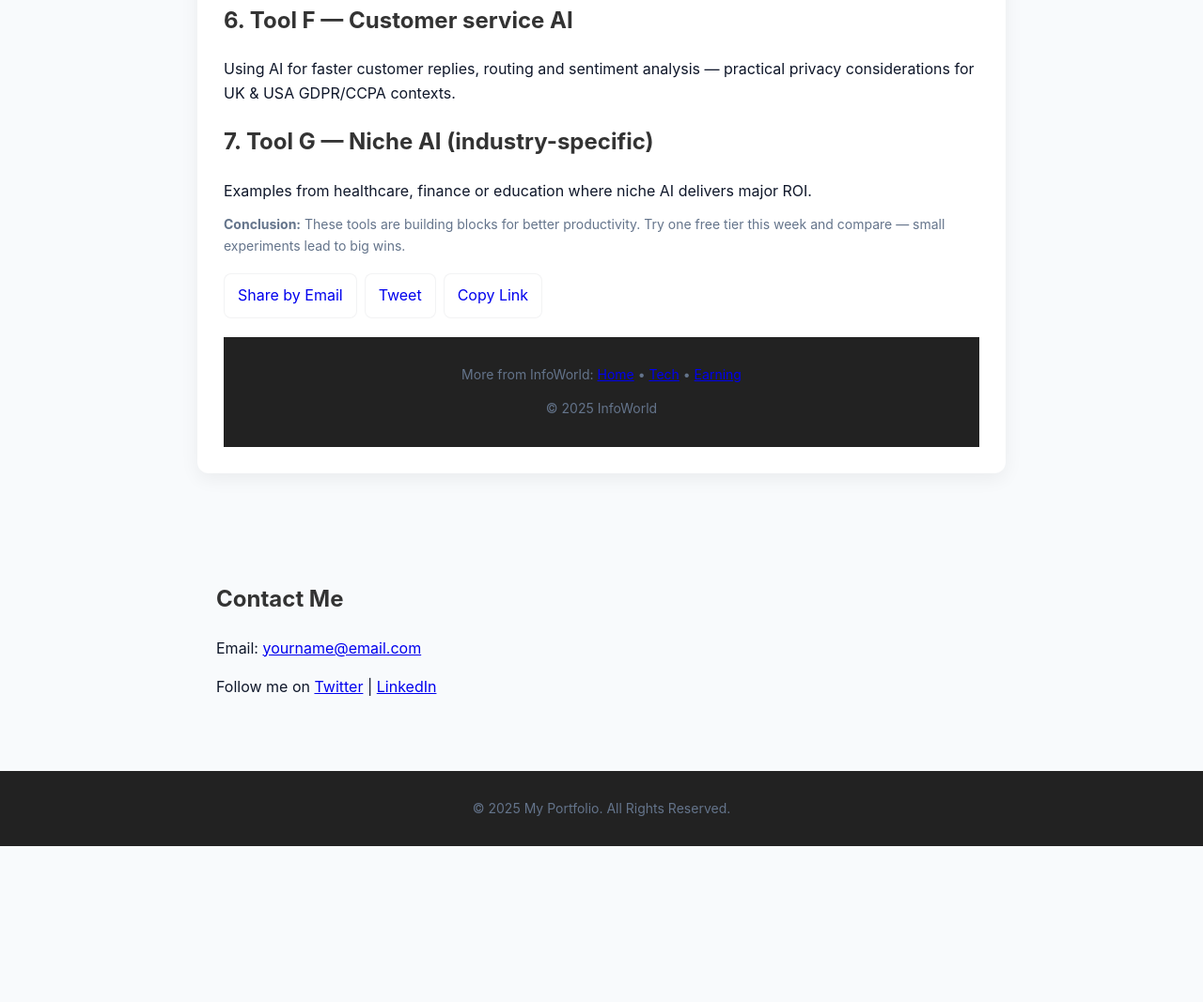
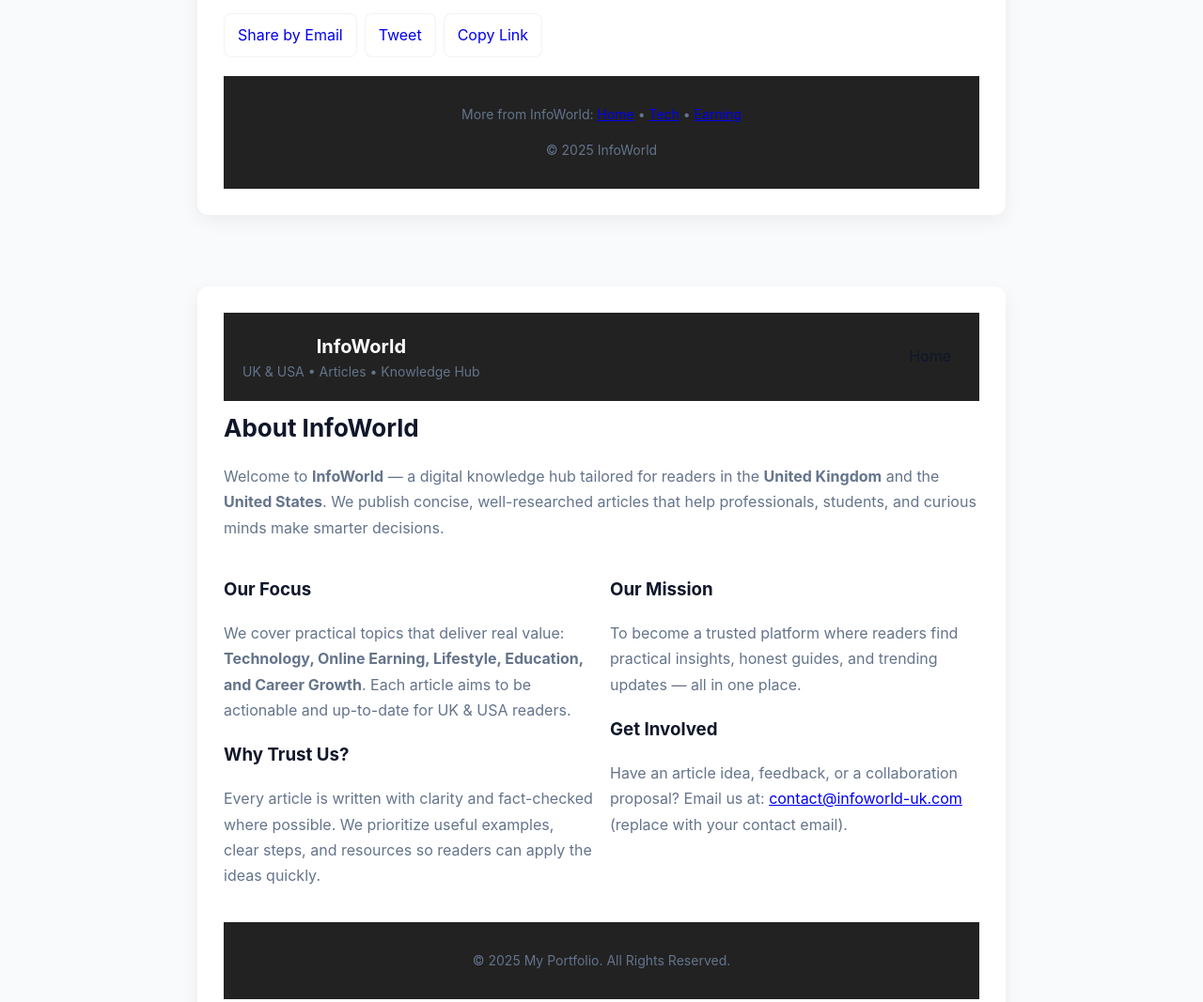
Before and after one commit to InfoWorld-uk/InfoWorld-uk, a plain HTML site: page index.html in a window 1280 px wide. Shown: the part 1409-2476 px from the top of the page at 94% size. Before the commit the page ends 2310 px from the top, so only its background shows below. Drawn offline with Linux system fonts and the light colour scheme.

Commit message:
index.html

```diff
--- a/index.html
+++ b/index.html
@@ -28,12 +28,6 @@
     </nav>
   </header>
 
-  <!-- About -->
-  <section id="about">
-    <h2>About Me</h2>
-    <img src="profile.jpg" alt="My Profile" class="profile">
-    <p>Hi, I am [Your Name]. I write blogs and build websites. Replace this text with your own introduction.</p>
-  </section>
 
   <!-- Articles -->
 <!--
@@ -151,14 +145,70 @@ This is a lightweight, responsive article template optimized for readability and
 </body>
 </html>
 
+<!--
+Save this file as `about.html` and upload to your GitHub repo `InfoWorld-uk`.
+Place in the repo root and link from your homepage (index.html).
+Replace AUTHOR_NAME and CONTACT_EMAIL with your details.
+-->
+<!doctype html>
+<html lang="en">
+<head>
+  <meta charset="utf-8">
+  <meta name="viewport" content="width=device-width,initial-scale=1">
+  <title>About — InfoWorld</title>
+  <meta name="description" content="About InfoWorld: a knowledge hub for readers in the UK & USA covering technology, earning, lifestyle, education and career growth.">
+  <meta name="theme-color" content="#0f172a">
+  <style>
+    :root{--bg:#f8fafc;--card:#ffffff;--muted:#64748b}
+    *{box-sizing:border-box}
+    body{margin:0;font-family:Inter, system-ui, -apple-system, 'Segoe UI', Roboto, Arial;background:var(--bg);color:#0f172a}
+    .container{max-width:900px;margin:36px auto;padding:20px}
+    .card{background:var(--card);padding:28px;border-radius:12px;box-shadow:0 6px 20px rgba(2,6,23,0.06)}
+    header{display:flex;align-items:center;justify-content:space-between}
+    .brand{font-weight:700;font-size:20px}
+    h1{margin-top:8px;font-size:26px}
+    p{color:var(--muted);line-height:1.7}
+    .grid{display:grid;grid-template-columns:1fr 1fr;gap:18px;margin-top:18px}
+    .badge{display:inline-block;padding:6px 10px;border-radius:8px;background:#eef2ff;font-weight:600}
+    footer{margin-top:20px;color:var(--muted);font-size:14px}
+    @media (max-width:640px){.grid{grid-template-columns:1fr}h1{font-size:22px}}
+  </style>
+</head>
+<body>
+  <div class="container">
+    <div class="card">
+      <header>
+        <div>
+          <div class="brand">InfoWorld</div>
+          <div style="color:var(--muted);font-size:14px">UK & USA • Articles • Knowledge Hub</div>
+        </div>
+        <nav>
+          <a href="/" style="text-decoration:none;color:#0f172a">Home</a>
+        </nav>
+      </header>
 
-  <!-- Contact -->
-  <section id="contact">
-    <h2>Contact Me</h2>
-    <p>Email: <a href="mailto:yourname@email.com">yourname@email.com</a></p>
-    <p>Follow me on
-      <a href="https://twitter.com/" target="_blank">Twitter</a> |
-      <a href="https://linkedin.com/" target="_blank">LinkedIn</a>
+      <main>
+        <h1>About InfoWorld</h1>
+        <p>Welcome to <strong>InfoWorld</strong> — a digital knowledge hub tailored for readers in the <strong>United Kingdom</strong> and the <strong>United States</strong>. We publish concise, well-researched articles that help professionals, students, and curious minds make smarter decisions.</p>
+
+        <div class="grid">
+          <div>
+            <h3>Our Focus</h3>
+            <p>We cover practical topics that deliver real value: <strong>Technology, Online Earning, Lifestyle, Education, and Career Growth</strong>. Each article aims to be actionable and up-to-date for UK & USA readers.</p>
+
+            <h3>Why Trust Us?</h3>
+            <p>Every article is written with clarity and fact-checked where possible. We prioritize useful examples, clear steps, and resources so readers can apply the ideas quickly.</p>
+          </div>
+
+          <div>
+            <h3>Our Mission</h3>
+            <p>To become a trusted platform where readers find practical insights, honest guides, and trending updates — all in one place.</p>
+
+            <h3>Get Involved</h3>
+            <p>Have an article idea, feedback, or a collaboration proposal? Email us at: <a href="mailto:contact@infoworld-uk.com">contact@infoworld-uk.com</a> (replace with your contact email).</p>
+          </div>
+        </div>
+
     </p>
   </section>
 
```
